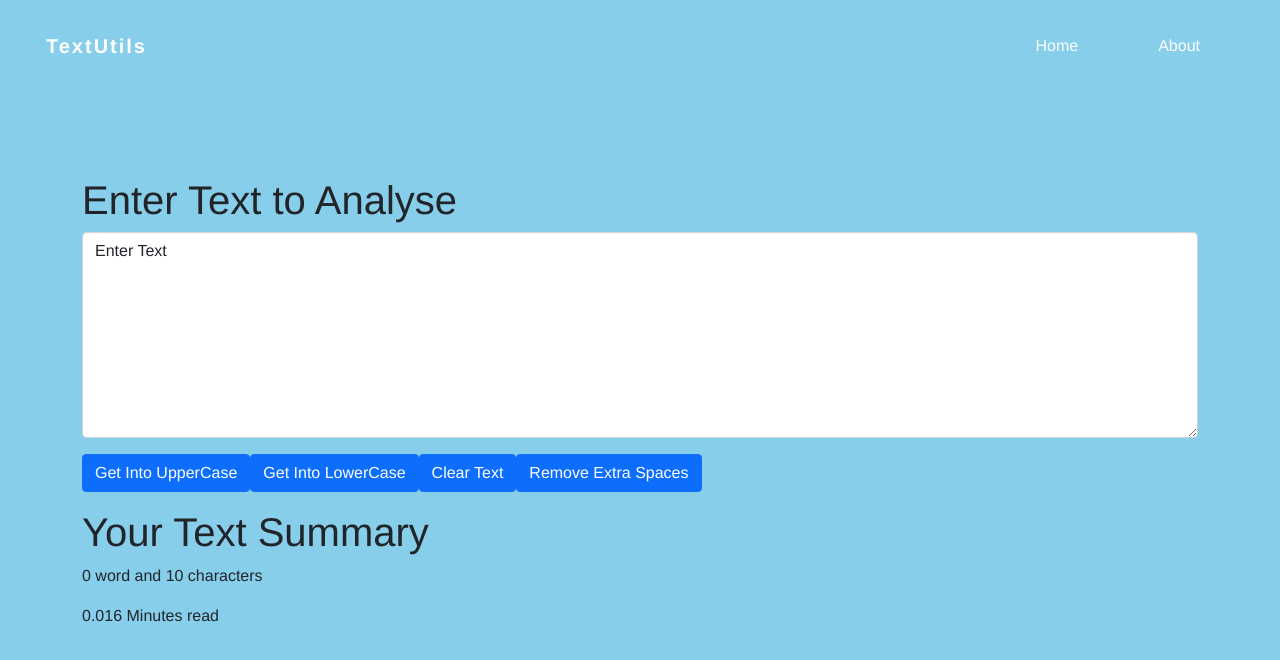
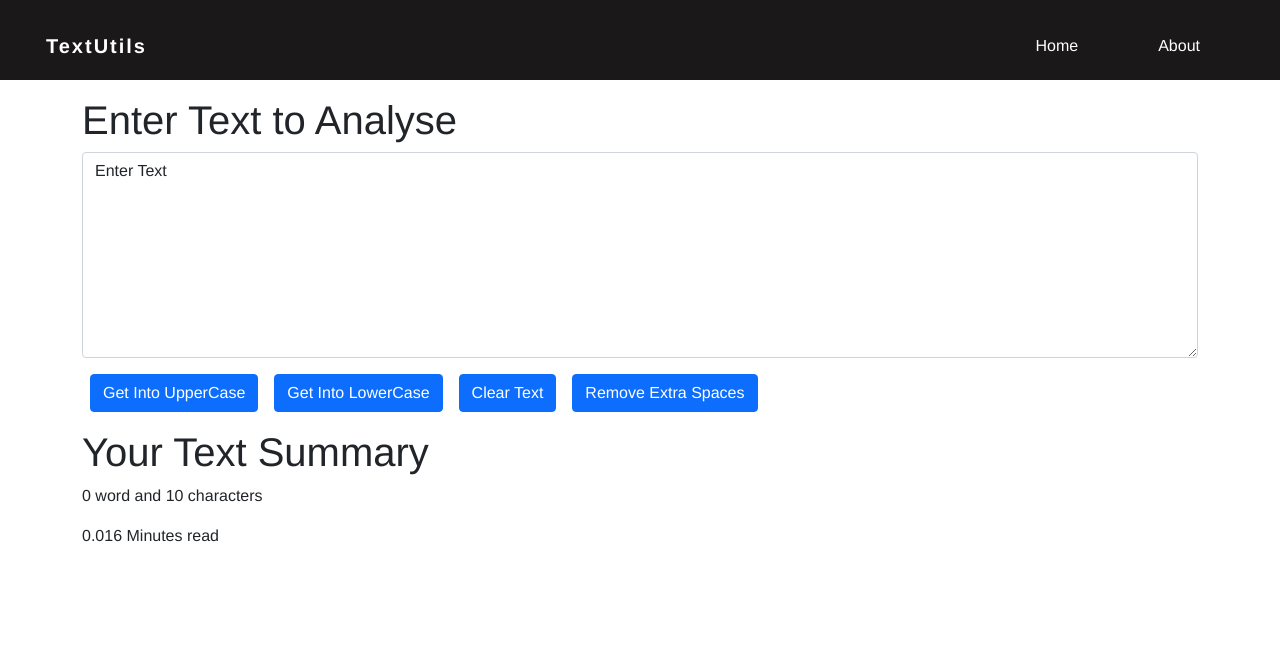
Before and after one commit to Hammad19/TextUtils, a React (Create React App) app in the folder myapp1/: page / in a window 1280 px wide. Shown: the top 660 px of the page. Built offline with nearby package versions, Linux system fonts and the light colour scheme.

Commit message:
added  button padding and changed some style

```diff
--- a/myapp1/src/components/TextForm.js
+++ b/myapp1/src/components/TextForm.js
@@ -36,10 +36,7 @@ export default function TextForm(props) {
     SetText(newtext);
   }
 
-  // const wordCounter = () => {
 
-
-  // }
   return (
     <>
     <div className="container my-3">
@@ -53,10 +50,10 @@ export default function TextForm(props) {
     </div>
     </div>
     <div className="container my-3">
-    <button  type="button" className="btn btn-primary mr-2"  onClick={handleOnClick}>Get Into UpperCase</button>
-    <button type="button" className="btn btn-primary mr-2" onClick={toLowerCase}>Get Into LowerCase</button>
-    <button type="button" className="btn btn-primary mr-2 " onClick={clearText}>Clear Text</button>
-    <button type="button" className="btn btn-primary mr-2 " onClick={removeExtraSpaces}>Remove Extra Spaces</button>
+    <button  type="button" className="btn btn-primary mx-2"  onClick={handleOnClick}>Get Into UpperCase</button>
+    <button type="button" className="btn btn-primary mx-2" onClick={toLowerCase}>Get Into LowerCase</button>
+    <button type="button" className="btn btn-primary mx-2 " onClick={clearText}>Clear Text</button>
+    <button type="button" className="btn btn-primary mx-2 " onClick={removeExtraSpaces}>Remove Extra Spaces</button>
     </div>
 
     <div className='container my-3'>
--- a/myapp1/src/index.css
+++ b/myapp1/src/index.css
@@ -7,13 +7,13 @@ html, body {
 body {
   font-family: "Helvetica Neue",sans-serif;
   font-weight: lighter;
-  background-color:  skyblue;
+  background-color:  white;
 }
 
 header {
   width: 100%;
-  height: 20vh;
-  /* background: url(https://wallpaper.wiki/wp-content/uploads/2017/05/wallpaper.wiki-Beautiful-Full-HD-Wallpaper-Download-Free-PIC-WPE0010098.jpg) no-repeat 50% 50%; */
+  height: 10vh;
+  background-color: rgb(26, 24, 24);
   background-size: cover;
 }
 
```
